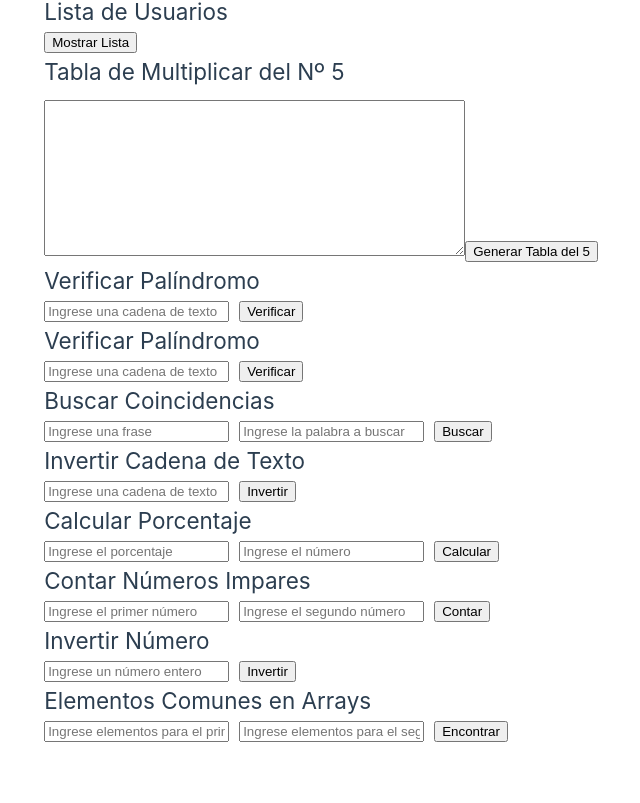
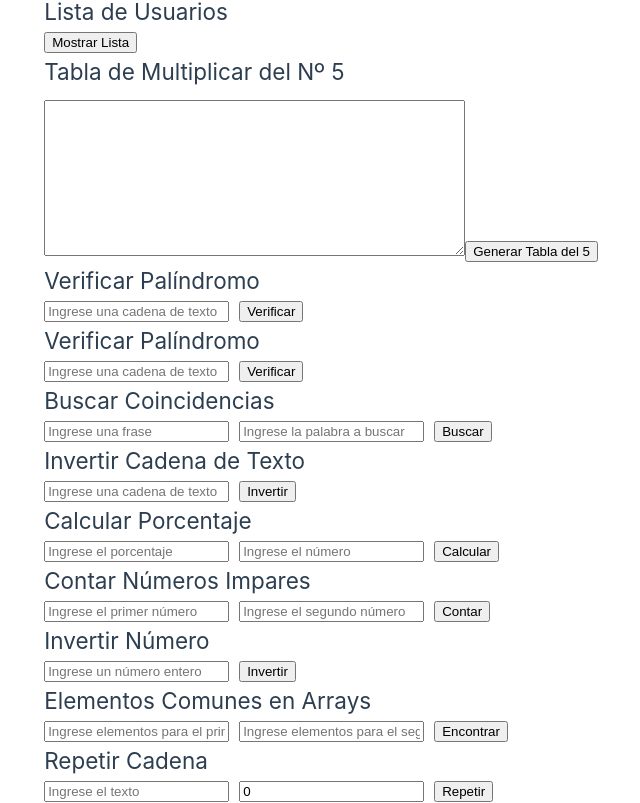
Before and after one commit to NEBULA1978/VUE3-COMPONENTES, a Vue app: page / in a window 1280 px wide. Shown: the part 294-1097 px from the top of the page, without its empty margins (42-682 px from the left). Before the commit the page ends 1037 px from the top, so only its background shows below. Built offline with nearby package versions, Linux system fonts and the light colour scheme.

Commit message:
Creo componente Repeticiones

```diff
--- a/src/App.vue
+++ b/src/App.vue
@@ -13,6 +13,7 @@
     <ContarImpares  />
     <InvertirNumero  />
     <ElementosComunes  />
+    <Repeticiones  />
   </div>
 </template>
 
@@ -30,6 +31,7 @@ import Porcentaje from './components/Porcentaje.vue';
 import ContarImpares from './components/ContarImpares.vue';
 import InvertirNumero from './components/InvertirNumero.vue';
 import ElementosComunes from './components/ElementosComunes.vue';
+import Repeticiones from './components/Repeticiones.vue';
 
 export default {
   components: {
@@ -45,7 +47,8 @@ export default {
     Porcentaje,
     ContarImpares,
     InvertirNumero,
-    ElementosComunes
+    ElementosComunes,
+    Repeticiones
   }
 };
 </script>
--- /dev/null
+++ b/src/components/Repeticiones.vue
@@ -0,0 +1,42 @@
+<template>
+    <div>
+        <h2>Repetir Cadena</h2>
+        <input v-model="texto" placeholder="Ingrese el texto">
+        <input v-model.number="repeticiones" placeholder="Ingrese el número de repeticiones">
+        <button @click="repetirTexto">Repetir</button>
+        <p>{{ resultado }}</p>
+    </div>
+</template>
+
+<script>
+export default {
+    data() {
+        return {
+            texto: '',
+            repeticiones: 0,
+            resultado: ''
+        };
+    },
+    methods: {
+        repetirTexto() {
+            this.resultado = this.repiteme(this.texto, this.repeticiones);
+        },
+        repiteme(texto, numero_repeticiones) {
+            let resultado = '';
+
+            for (let i = 0; i < numero_repeticiones; i++) {
+                resultado += texto;
+            }
+
+            return resultado;
+        }
+    }
+};
+</script>
+
+<style>
+/* Estilos opcionales */
+input {
+    margin-right: 10px;
+}
+</style>
```
